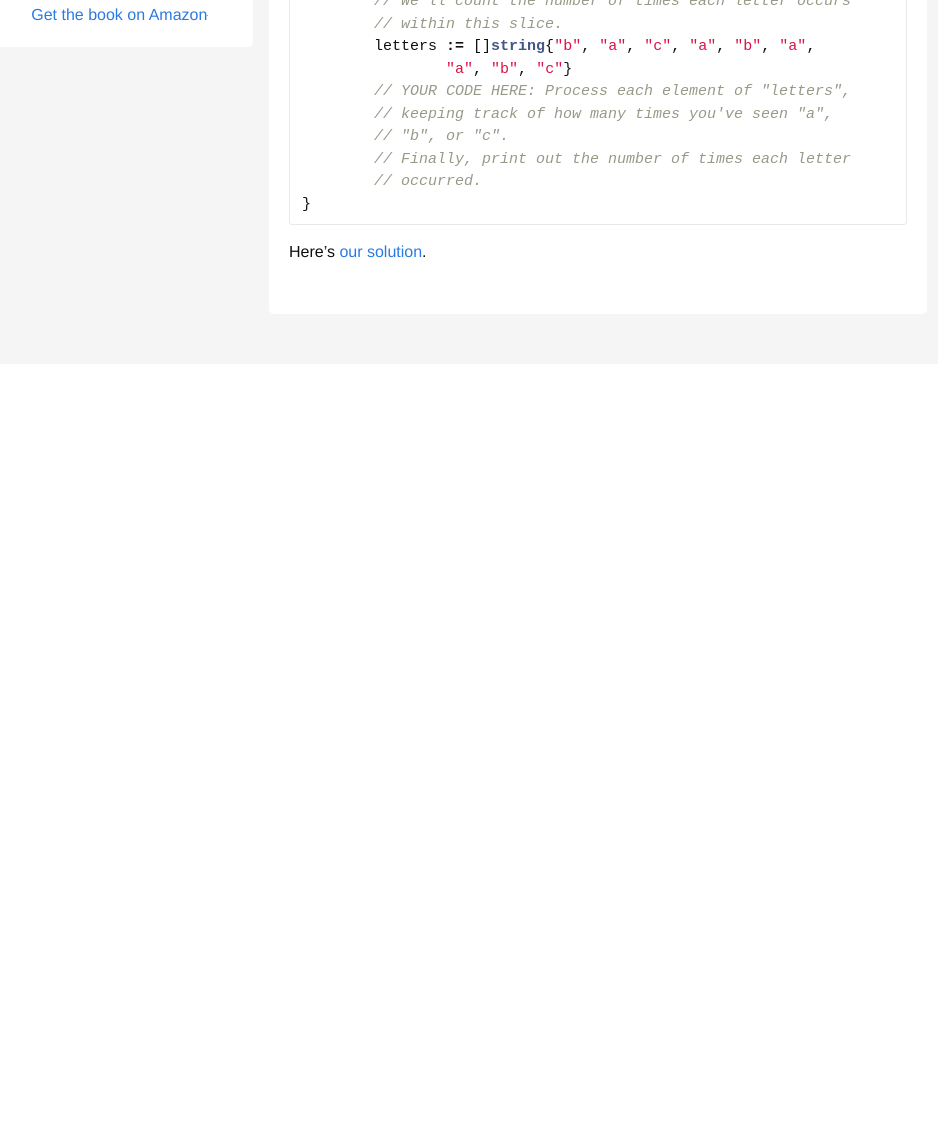
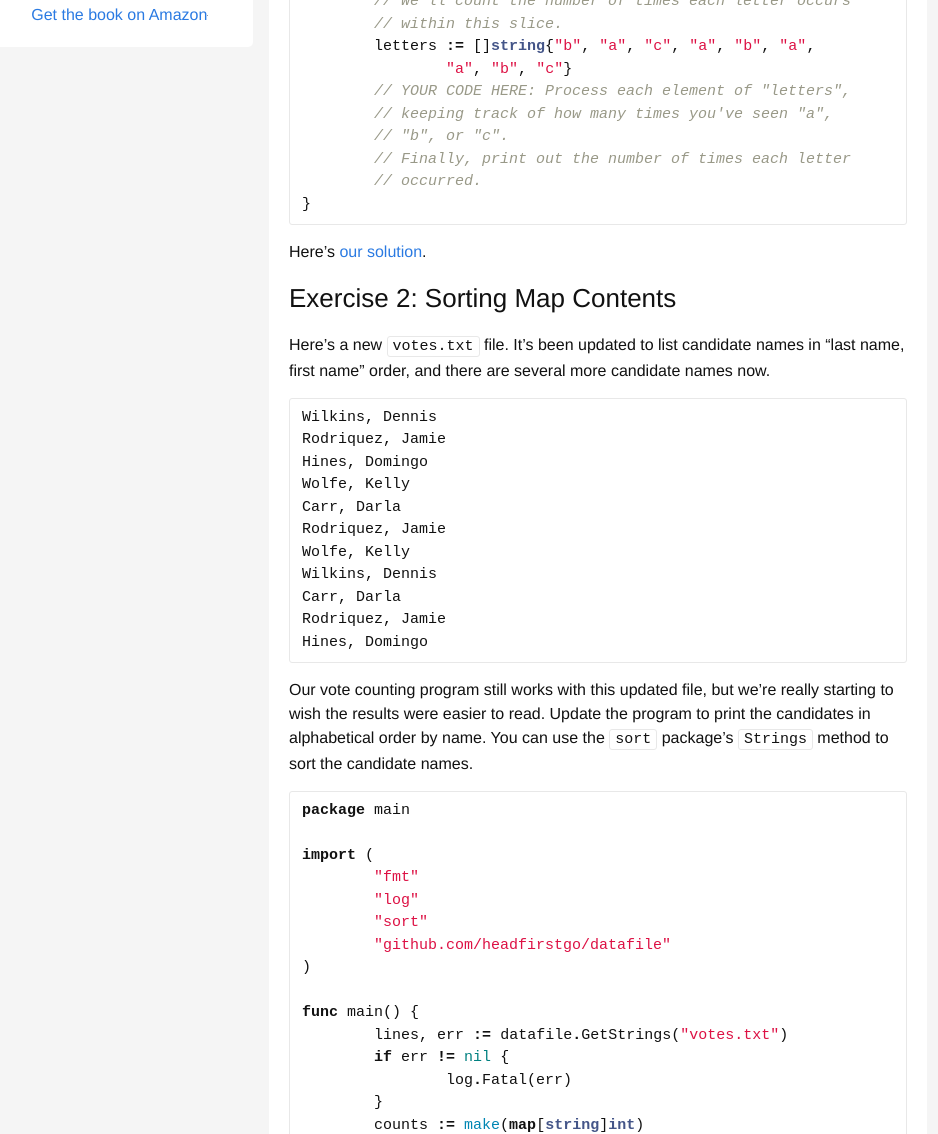
Before and after one commit to jaymcgavren/headfirstgo.com, a Jekyll site: the page built from exercises/ch07.md, in a window 1280 px wide and 1400 px high, scrolled down 377 px, cut to the strip 266-1400 px from the top of the window. Shown: the whole strip, without its empty margins (183-1121 px from the left). Built offline with Jekyll 4.4.1, drawn with Linux system fonts in a browser that asks for light colours; before the commit the page ends 1007 px from its top, so only the background shows below that; some of the changed text lies outside the part shown.

Commit message:
Add chapter 7 exercises

````diff
--- a/exercises/ch07.md
+++ b/exercises/ch07.md
@@ -32,3 +32,63 @@ func main() {
 {% endhighlight %}
 
 Here's [our solution](/solutions/ch07_01.html).
+
+### Exercise 2: Sorting Map Contents
+
+Here's a new `votes.txt` file. It's been updated to list candidate names in "last name, first name" order, and there are several more candidate names now.
+
+``` text
+Wilkins, Dennis
+Rodriquez, Jamie
+Hines, Domingo
+Wolfe, Kelly
+Carr, Darla
+Rodriquez, Jamie
+Wolfe, Kelly
+Wilkins, Dennis
+Carr, Darla
+Rodriquez, Jamie
+Hines, Domingo
+```
+
+Our vote counting program still works with this updated file, but we're really starting to wish the results were easier to read. Update the program to print the candidates in alphabetical order by name. You can use the `sort` package's `Strings` method to sort the candidate names.
+
+{% highlight go %}
+package main
+
+import (
+	"fmt"
+	"log"
+	"sort"
+	"github.com/headfirstgo/datafile"
+)
+
+func main() {
+	lines, err := datafile.GetStrings("votes.txt")
+	if err != nil {
+		log.Fatal(err)
+	}
+	counts := make(map[string]int)
+	for _, line := range lines {
+		counts[line]++
+	}
+	// YOUR CODE HERE: Build a slice containing all the
+	// key strings from the "counts" map.
+	// Call the sort.Strings method on your slice.
+	// Loop through the names in the sorted slice, and
+	// print the name and the corresponding count from
+	// the map.
+}
+{% endhighlight %}
+
+Output:
+
+``` text
+Votes for Carr, Darla: 2
+Votes for Hines, Domingo: 2
+Votes for Rodriquez, Jamie: 3
+Votes for Wilkins, Dennis: 2
+Votes for Wolfe, Kelly: 2
+```
+
+Here's [our solution](/solutions/ch07_02.html).
````
Also changed, not shown: solutions/ch07_02.md (added, +74 -0 lines), solutions/ch07_01.md (line endings or trailing spaces).
